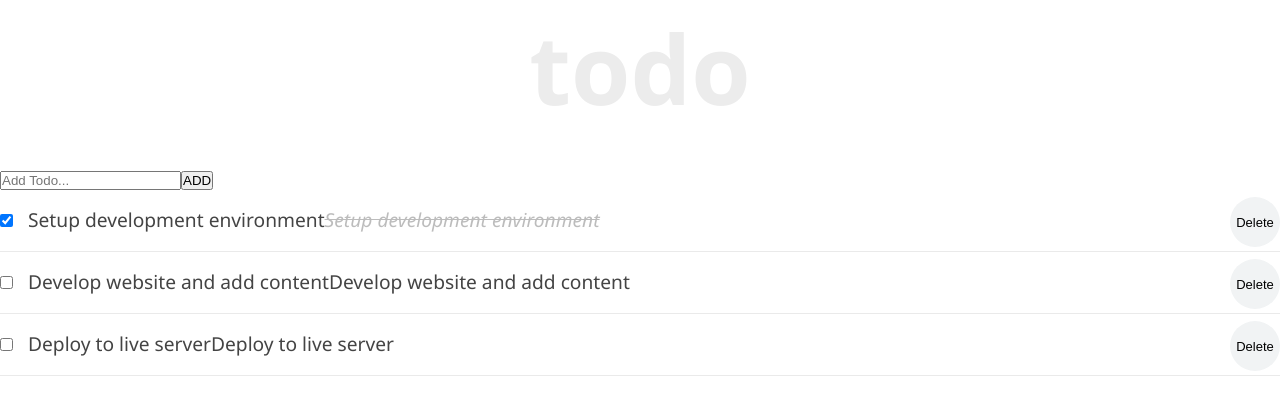
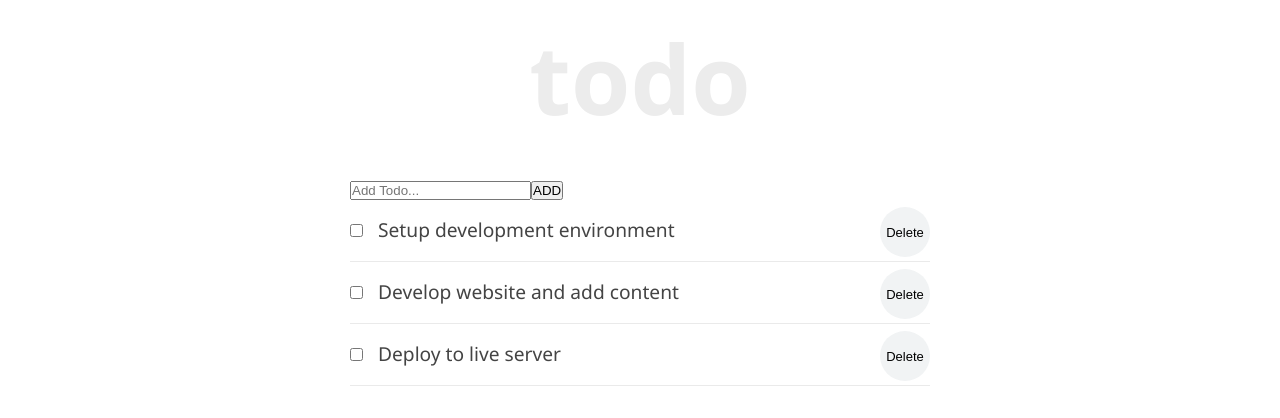
Before and after one commit to Mukesh2673/ReactJs, a React (Create React App) app: page / in a window 1280 px wide. Shown: the top 418 px of the page. Built offline with nearby package versions, Linux system fonts and the light colour scheme.

Commit message:
update Todo list and bind css with condition add event function

```diff
--- a/src/App.css
+++ b/src/App.css
@@ -11,3 +11,15 @@ body {
   background: #fff;
   height: 100vh;
 }
+.container{
+display:flex;
+flex-direction:column;
+justify-content: center;
+align-items:center;
+max-width: 600px;
+margin:0 auto;
+}
+.inner{
+  width:100%;
+  padding:10px;
+}
--- a/src/TodoItem.module.css
+++ b/src/TodoItem.module.css
@@ -19,3 +19,8 @@ height:50px;
 width:50px;
 margin:-10px 0 0 10px;
 }
+.textInput {
+    width: 100%;
+    padding: 10px;
+    border: 1px solid #dfdfdf;
+  }
--- a/src/component/TodoContainer.js
+++ b/src/component/TodoContainer.js
@@ -8,7 +8,7 @@ state = {
     {
       id: 1,
       title: "Setup development environment",
-      completed: true
+      completed: false
     },
     {
       id: 2,
@@ -21,13 +21,28 @@ state = {
         completed: false
       }
     ],
-  currentid:4
+    currentid: 4,
+    editing: false
   };
+  setUpdate = (updatedTitle, id) => {
+    let todos = this.state.todos.map(el => {
+      if (el.id == id) {
+        el.title = updatedTitle
+        return el
+      }
+      else {
+        return el
+      }
+    })
+    this.setState({
+      todos
+    })
+  }
 
- handleChange=(id)=>{
+  handleChange = (id) => {
     this.setState({
-    todos:this.state.todos.map(todo=>{
-      if(todo.id === id){
+      todos: this.state.todos.map(todo => {
+        if (todo.id === id) {
           todo.completed = !todo.completed;
 
       }
@@ -35,7 +50,7 @@ state = {
     })
 
    });
-   console.log("clicked",id);
+
 
  }
 delTodo = id => {
@@ -78,7 +93,11 @@ currentid:this.state.currentid+1
 
         <Header/>
         <InputTodo addTodoProps={this.addTodoItem}/>
-  <TodoList todos={this.state.todos} handleChangeProps={this.handleChange} deleteTodoProps={this.delTodo} />
+  <TodoList
+  todos={this.state.todos}
+  handleChangeProps={this.handleChange}
+  deleteTodoProps={this.delTodo}
+  setUpdate={this.setUpdate}/>
 
 
 
--- a/src/component/TodoItem.js
+++ b/src/component/TodoItem.js
@@ -1,28 +1,65 @@
 import React from "react";
 import styles from "../TodoItem.module.css"
-const completedStyle={
+const completedStyle = {
     fontStyle: "italic",
     color: "#595959",
     opacity: 0.4,
     textDecoration: "line-through",
+};
+
+//add css module in reactjs
+class TodoItem extends React.Component {
+    state = {
+        editing: false,
     }
-//add css module in reactjs
-class TodoItem extends React.Component{
-    render(){
-        return(
+    handleEditing = () => {
+        this.setState({
+            editing: true,
+        })
+    }
+    handleUpdatedDone=event =>{
+        if(event.key === "Enter"){
+            this.setState({editing:false})
+        }
+
+    }
+
+    render() {
+        const { completed, id, title } = this.props.todo;
+        let viewMode = {}
+        let editMode = {}
+
+        if (this.state.editing) {
+            viewMode.display = "none"
+        }
+        else {
+            editMode.display = "none"
+        }
+        return (
             <li className={styles.item}>
+                <div onDoubleClick={this.handleEditing} style={viewMode}>
+
                     <input type="checkbox"
                         className={styles.checkbox}
                         checked={this.props.todo.completed}
-            onChange={()=>this.props.handleChangeProps(this.props.todo.id)}
+                        onChange={() => this.props.handleChangeProps(this.props.todo.id)}
                     />
-            {this.props.todo.title}
-            <button onClick={()=>this.props.deleteTodoProps(this.props.todo.id)}>
-            Delete
-            </button>
                     <span style={this.props.todo.completed ? completedStyle : null}>
                         {this.props.todo.title}
                     </span>
+                    <button onClick={() => this.props.deleteTodoProps(this.props.todo.id)}>
+                        Delete
+                    </button>
+
+                </div>
+                <input type="text"
+                    style={editMode}
+                    className={styles.textInput}
+                    value={title}
+                    onChange={e => {
+                        this.props.setUpdate(e.target.value, id)
+                    }}
+                    onKeyDown={this.handleUpdatedDone} />
             </li>
         )
     }
--- a/src/component/TodoList.js
+++ b/src/component/TodoList.js
@@ -4,8 +4,15 @@ class TodoList extends React.Component{
     render(){
         return(
             <ul>
+
             {this.props.todos.map(todo => (
-              <TodoItem key={todo.id} todo={todo} handleChangeProps={this.props.handleChangeProps} deleteTodoProps={this.props.deleteTodoProps}/>
+/*              get Date from component using props */
+             <TodoItem key={todo.id}
+              todo={todo}
+              handleChangeProps={this.props.handleChangeProps}
+              deleteTodoProps={this.props.deleteTodoProps}
+              setUpdate={this.props.setUpdate}
+              />
 
             ))}
           </ul>
```
Lines whose indentation alone changed are shown as unchanged.
